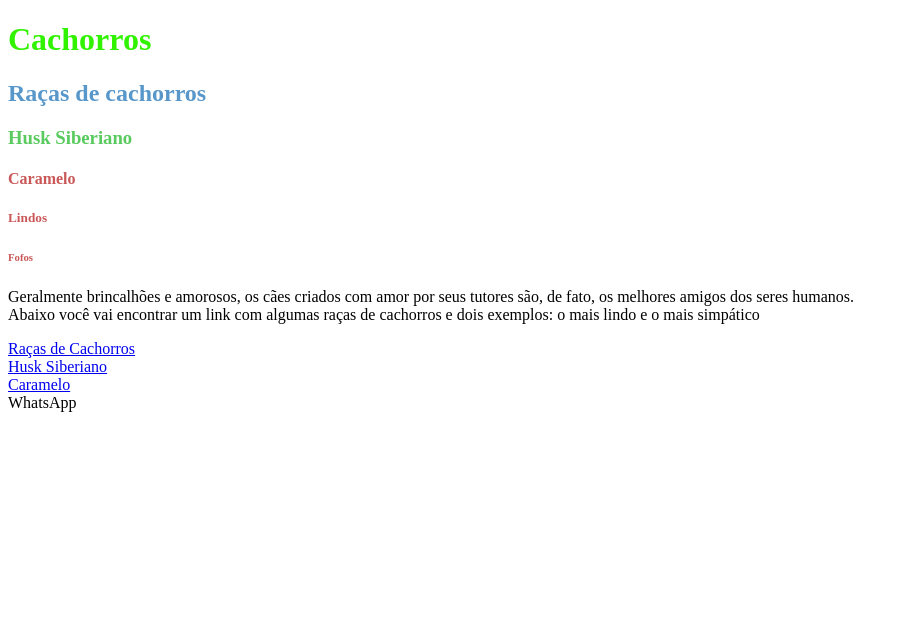
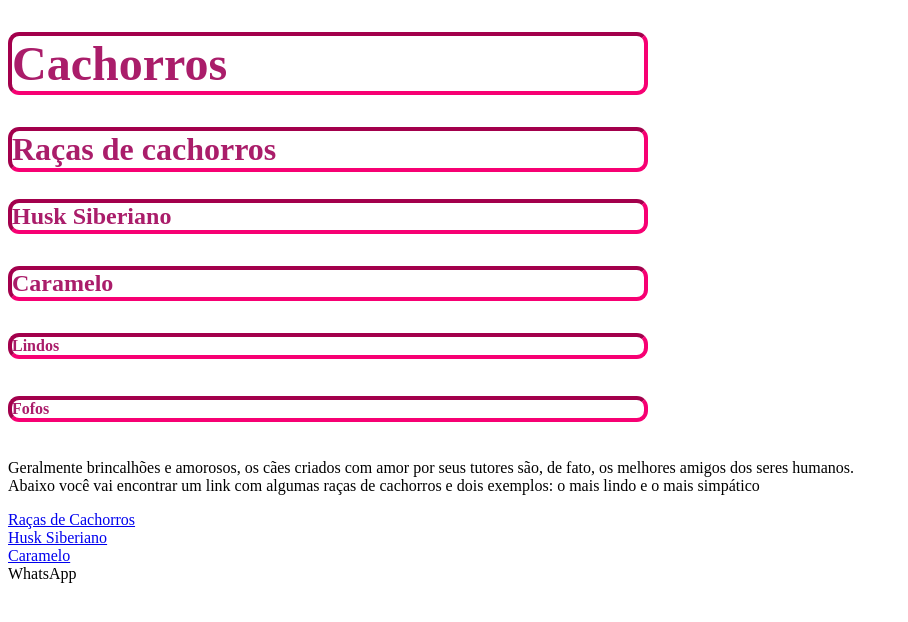
Before and after one commit to leticiabrt/LabWeb, a plain HTML site: page index.html in a window 1280 px wide. Shown: the whole page, without its empty margins (0-908 px from the left). Drawn offline with Linux system fonts and the light colour scheme.

Commit message:
comentário

```diff
--- a/CSS/estilo.css
+++ b/CSS/estilo.css
@@ -1,27 +1,49 @@
 h1{
-    color:rgb(49, 243, 0);
-    border: 0,3rem groove black;
-    border-radius: 0,7rem;
+    color:rgb(170, 29, 106); font-size: 48px;
+    border: 0.3rem groove rgb(247, 0, 115);
+    border-radius: 0.7rem;
+    border-style: inset;
+    width: 50%;
 }
 
 h2{
-    color:rgb(88, 151, 202);
+    color: rgb(170, 29, 106); font-size: 32px;
+    border: 0.3rem groove rgb(247, 0, 115);
+    border-radius: 0.7rem;
+    border-style: inset;
+    width: 50%;
 }
 
 h3{
-    color:rgb(88, 202, 94);
+    color:rgb(170, 29, 106); font-size: 24px;
+    border: 0.3rem groove rgb(247, 0, 115);
+    border-radius: 0.7rem;
+    border-style: inset;
+    width: 50%;
 }
 
 h4{
-    color:rgb(202, 88, 88);
+    color:rgb(170, 29, 106); font-size: 24px;
+    border: 0.3rem groove rgb(247, 0, 115);
+    border-radius: 0.7rem;
+    border-style: inset;
+    width: 50%;
 }
 
 h5{
-    color:rgb(202, 88, 88);
+    color:rgb(170, 29, 106); font-size: 16px;
+    border: 0.3rem groove rgb(247, 0, 115);
+    border-radius: 0.7rem;
+    border-style: inset;
+    width: 50%;
 }
 
 h6{
-    color:rgb(202, 88, 88);
+    color: rgb(170, 29, 106); font-size: 16px;
+    border: 0.3rem groove rgb(247, 0, 115);
+    border-radius: 0.7rem;
+    border-style: inset;
+    width: 50%;
 }
 
 h1#page1{
@@ -29,7 +51,7 @@ h1#page1{
 }
 
 h1.page2{
-    color:blue;
+    color:rgb(58, 58, 146);
 }
 
 body ul li{
--- a/index.html
+++ b/index.html
@@ -4,7 +4,7 @@
     <meta charset="UTF-8">
     <meta http-equiv="X-UA-Compatible" content="IE=edge">
     <meta name="viewport" content="width=device-width, initial-scale=1.0">
-    <title>Document</title>
+    <title>Cachorros</title>
     <link rel="stylesheet" href="./CSS/estilo.css"/>
 </head>
 <body>
```
